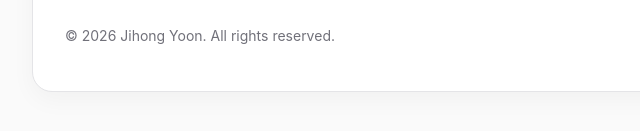
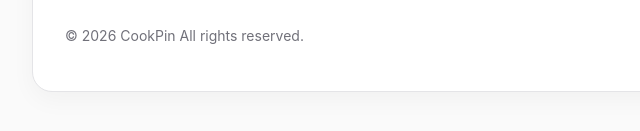
Before and after one commit to cookpin/cookpin.github.io, a plain HTML site: page service.html in a window 1280 px wide. Shown: the part 955-1086 px from the top of the page, 248-888 px from the left. Drawn offline with Linux system fonts and the light colour scheme.

Commit message:
Update service.html

```diff
--- a/service.html
+++ b/service.html
@@ -173,7 +173,7 @@
           <li>지원 플랫폼: iOS</li>
         </ul>
 
-        <p class="footer">© 2026 Jihong Yoon. All rights reserved.</p>
+        <p class="footer">© 2026 CookPin All rights reserved.</p>
       </section>
     </main>
   </body>
```
